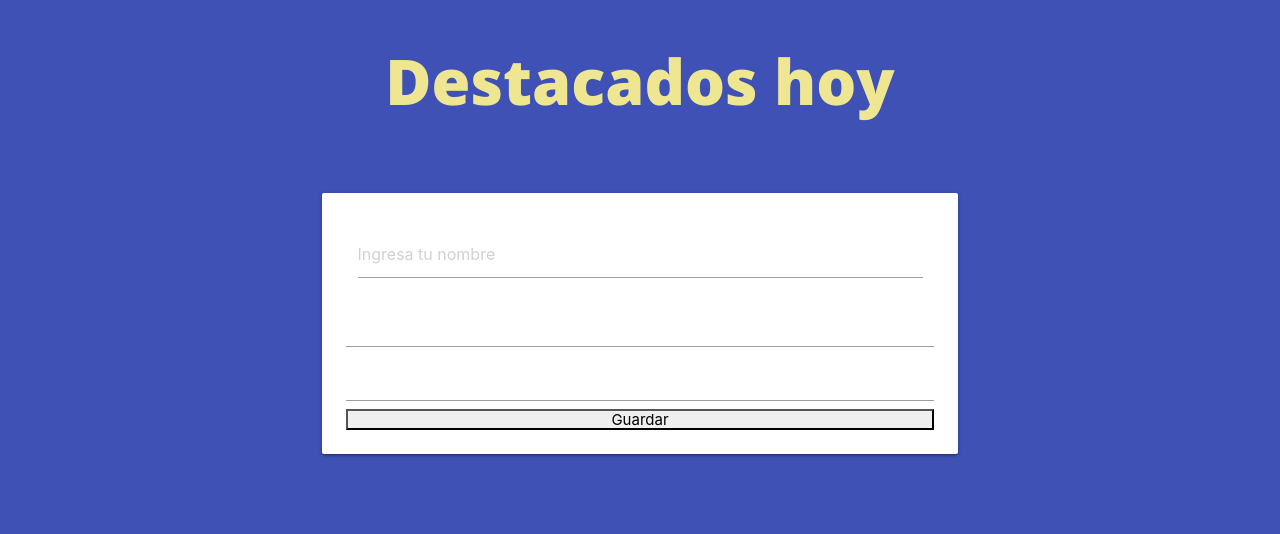
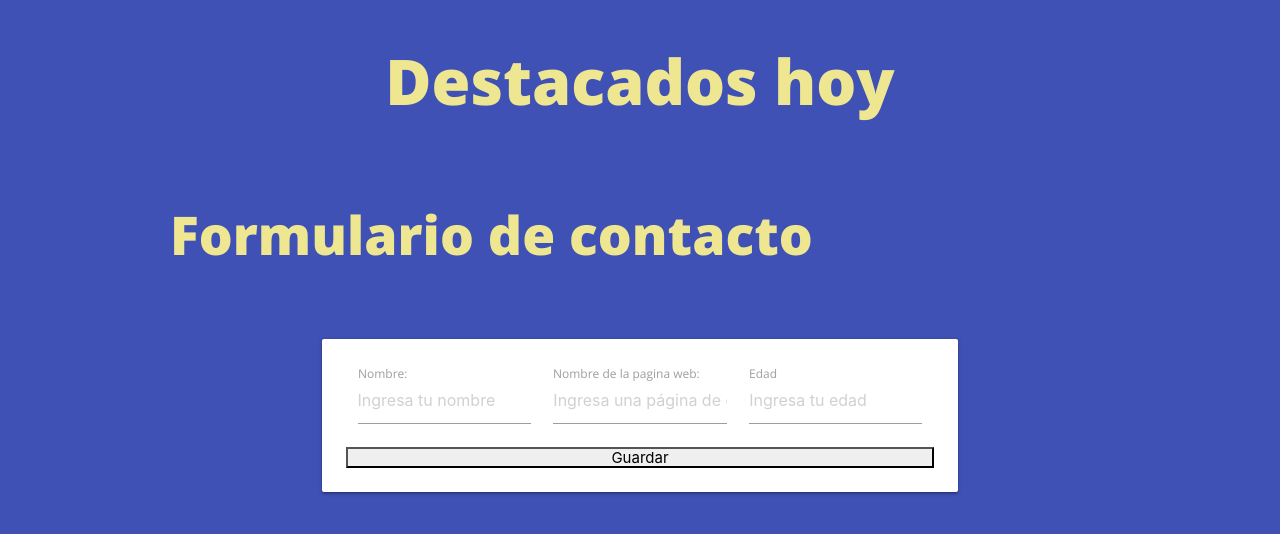
Before and after one commit to tatilai/parcial-2-pwa-ramirez-chauca, a plain HTML site: page home.html in a window 1280 px wide. Shown: the part 90-624 px from the top of the page. Drawn offline with nearby package versions, Linux system fonts and the light colour scheme; no server answers.

Commit message:
armando la estructura y estilo con materialize al formulario de contacto

```diff
--- a/home.html
+++ b/home.html
@@ -62,15 +62,24 @@
 
       <div class="container-movies"></div>
 
+      <h2>Formulario de contacto</h2>
       <div class="section container">
         <div class="row">
             <form id="form" class="col s12">
               <div class="row card-panel">
-                <div class="input-field col s6">
+                <div class="input-field col s12">
                   <input type="text" name="name" id="name" placeholder="Ingresa tu nombre">
+                  <label for="name">Nombre:</label>
                 </div>
-                 <input type="url" name="url" id="url">
-                 <input type="number" name="age" id="age">
+                <div class="input-field col s12">
+                   <input type="url" name="url" id="url" placeholder="Ingresa una página de contacto">
+                 <label for="url">Nombre de la pagina web:</label>
+                </div>
+                <div  class="input-field col s12" >
+                  <input type="number" name="age" id="age" placeholder="Ingresa tu edad">
+                  <label for="age">Edad</label>
+                </div>
+
                  <button id="guardar" type="button" >Guardar</button>
               </div>
 
--- a/style.css
+++ b/style.css
@@ -217,3 +217,9 @@ i.material-icons{
 i.btn-floating {
     position: fixed;
 }
+
+h2{
+    font-weight: 800;
+    color: rgb(238, 230, 144);
+    padding-bottom: 2rem;
+}
```
